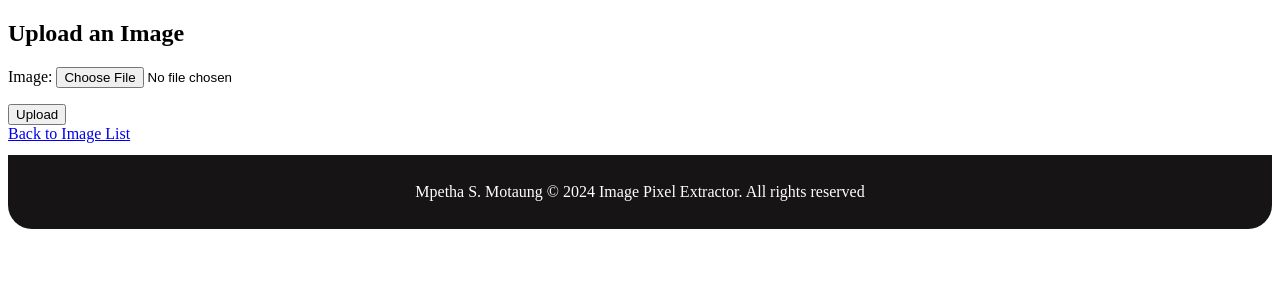
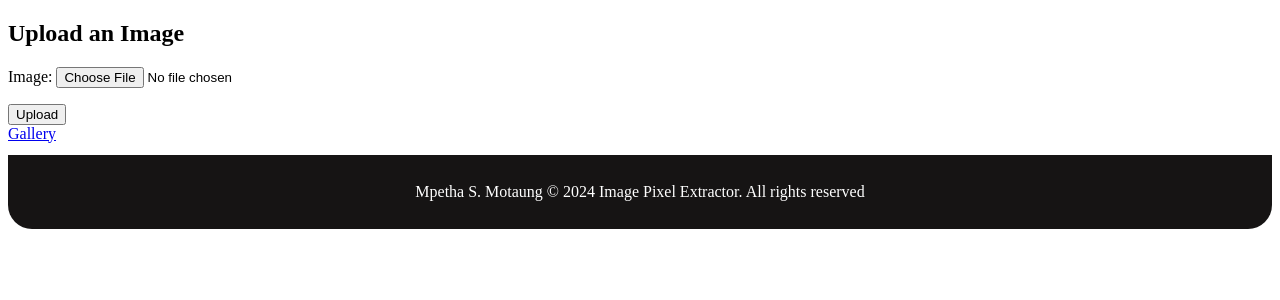
Before and after one commit to mpethamotaung/Image-Processing, a Django app: page /upload/ in a window 1280 px wide. Shown: the part 91-391 px from the top of the page. Run offline with Django 5.2, Linux system fonts and the light colour scheme.

Commit message:
update image list name to Gallery for correspondence.

```diff
--- a/PixelsProject/pixels/templates/pixels/upload_image.html
+++ b/PixelsProject/pixels/templates/pixels/upload_image.html
@@ -13,7 +13,7 @@
         <button type="submit">Upload</button>
     </form>
 
-    <a href="{% url 'pixels:image_list' %}"> Back to Image List</a>
+    <a href="{% url 'pixels:image_list' %}">Gallery</a>
 
 </div>
 
```
